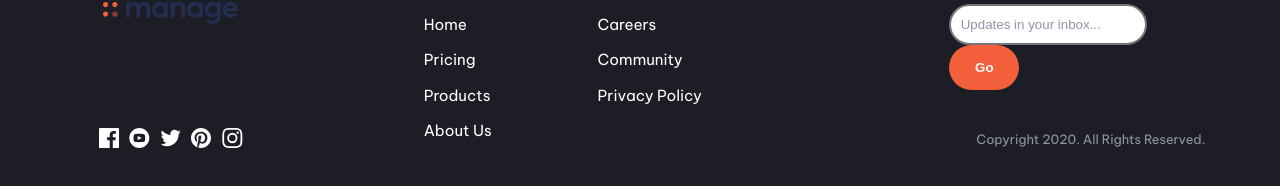
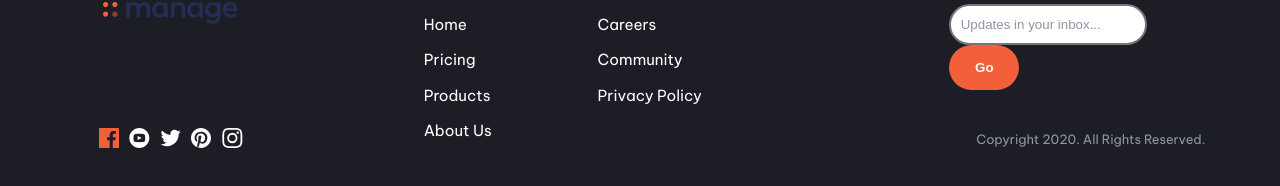
Before and after one commit to jeffestella/manage-landing-page, a React (Create React App) app: page / in a window 1280 px wide. In both pictures the pointer is over the picture 108 px from the left and 2246 px from the top of the page. Shown: the part 2109-2295 px from the top of the page. Built offline with nearby package versions, Linux system fonts and the light colour scheme.

Commit message:
Footer: add social link color on hover

```diff
--- a/src/components/Footer.module.css
+++ b/src/components/Footer.module.css
@@ -28,6 +28,7 @@
     width: 70%;
 }
 
+
 .left > ul {
     /* border: 1px solid white; */
     margin: 0;
@@ -38,6 +39,10 @@
     flex-wrap: nowrap;
     justify-content: space-between;
     align-items: center;
+}
+
+.left > ul > li img:hover {
+    filter: brightness(0) saturate(100%) invert(42%) sepia(100%) saturate(488%) hue-rotate(327deg) brightness(96%) contrast(98%);
 }
 
 .middle {
```
